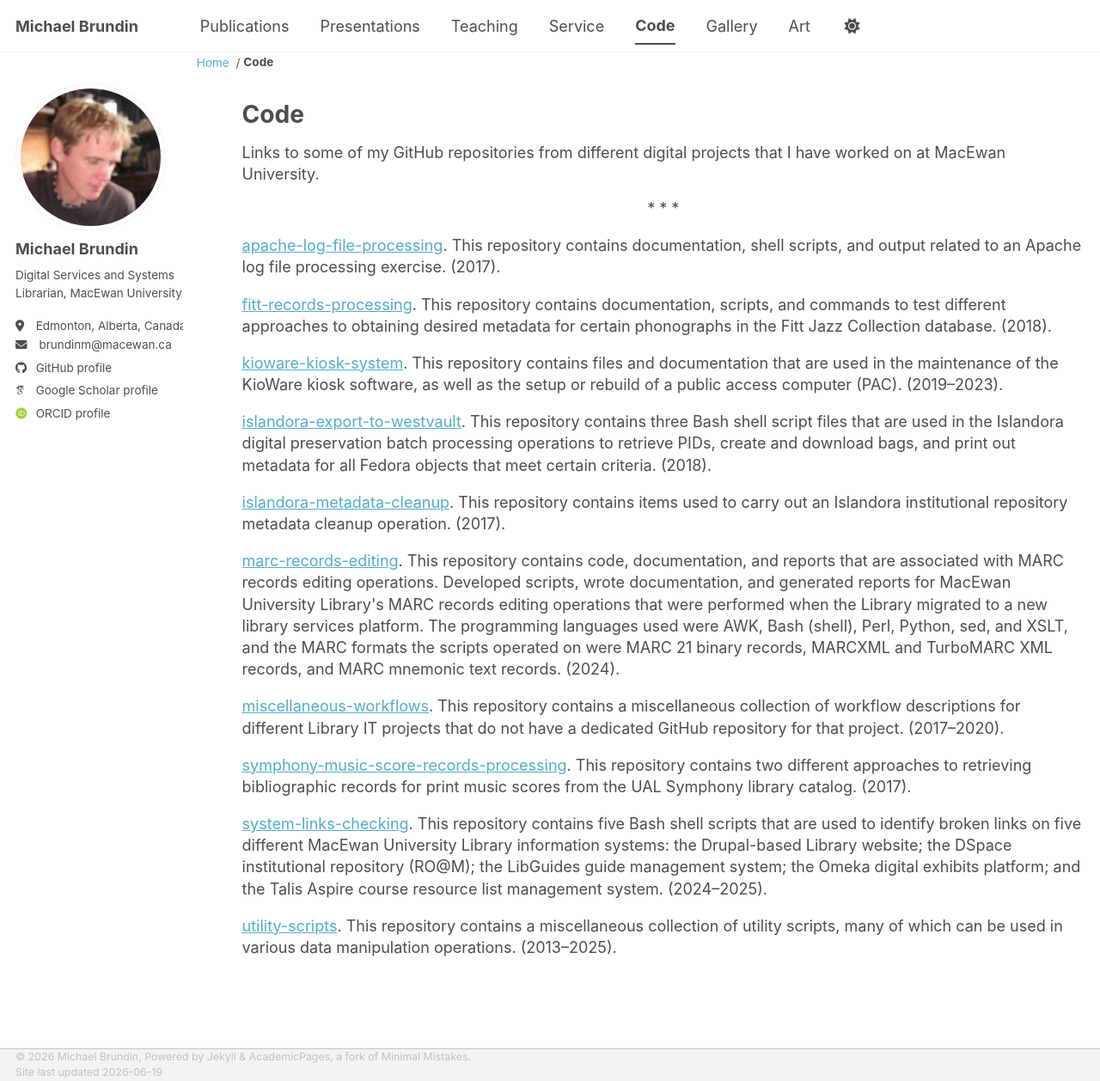
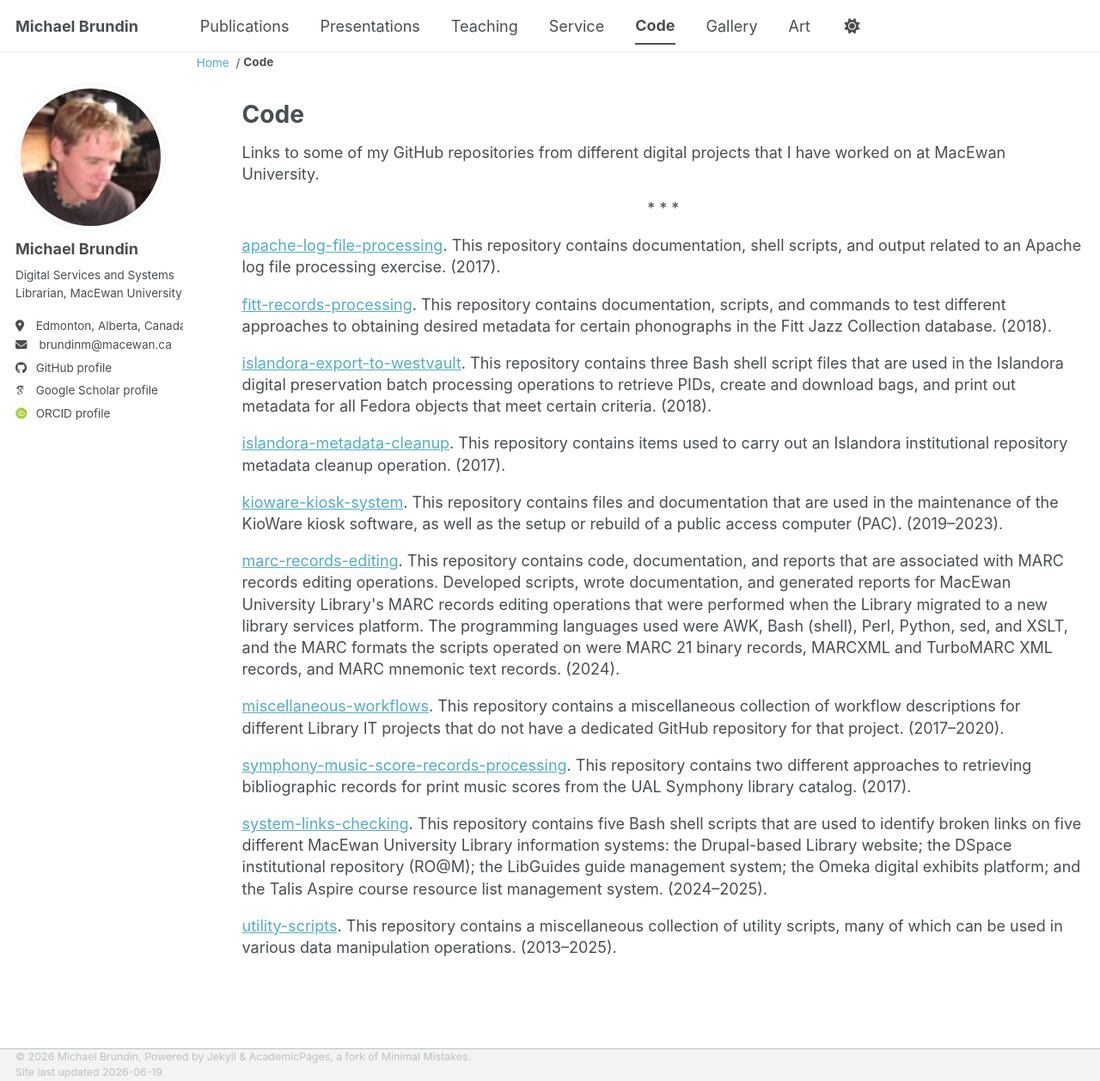
Before and after one commit to brundinm/brundinm.github.io, a Jekyll site: the page built from _pages/code.html, in a window 1280 px wide and 1258 px high. Shown: the whole window at 86% size. Built offline with Jekyll 4.4.1, drawn with Linux system fonts in a browser that asks for light colours; some web fonts are replaced; a script bundle is joined from its source files by our own code; library files that are not in the unit come from our copies.

Commit message:
Update code.html

```diff
--- a/_pages/code.html
+++ b/_pages/code.html
@@ -46,13 +46,13 @@ ul li {
     <a href="https://github.com/brundinm/fitt-records-processing" target="_blank">fitt-records-processing</a>. This repository contains documentation, scripts, and commands to test different approaches to obtaining desired metadata for certain phonographs in the Fitt Jazz Collection database. (2018).
 </p>
 <p>
-    <a href="https://github.com/brundinm/kioware-kiosk-system" target="_blank">kioware-kiosk-system</a>. This repository contains files and documentation that are used in the maintenance of the KioWare kiosk software, as well as the setup or rebuild of a public access computer (PAC). (2019&ndash;2023).
-</p>
-<p>
     <a href="https://github.com/brundinm/islandora-export-to-westvault" target="_blank">islandora-export-to-westvault</a>. This repository contains three Bash shell script files that are used in the Islandora digital preservation batch processing operations to retrieve PIDs, create and download bags, and print out metadata for all Fedora objects that meet certain criteria. (2018).
 </p>
 <p>
     <a href="https://github.com/brundinm/islandora-metadata-cleanup" target="_blank">islandora-metadata-cleanup</a>. This repository contains items used to carry out an Islandora institutional repository metadata cleanup operation. (2017).
+</p>
+<p>
+    <a href="https://github.com/brundinm/kioware-kiosk-system" target="_blank">kioware-kiosk-system</a>. This repository contains files and documentation that are used in the maintenance of the KioWare kiosk software, as well as the setup or rebuild of a public access computer (PAC). (2019&ndash;2023).
 </p>
 <p>
     <a href="https://github.com/brundinm/marc-records-editing" target="_blank">marc-records-editing</a>. This repository contains code, documentation, and reports that are associated with MARC records editing operations. Developed scripts, wrote documentation, and generated reports for MacEwan University Library's MARC records editing operations that were performed when the Library migrated to a new library services platform. The programming languages used were AWK, Bash (shell), Perl, Python, sed, and XSLT, and the MARC formats the scripts operated on were MARC 21 binary records, MARCXML and TurboMARC XML records, and MARC mnemonic text records. (2024).
```
